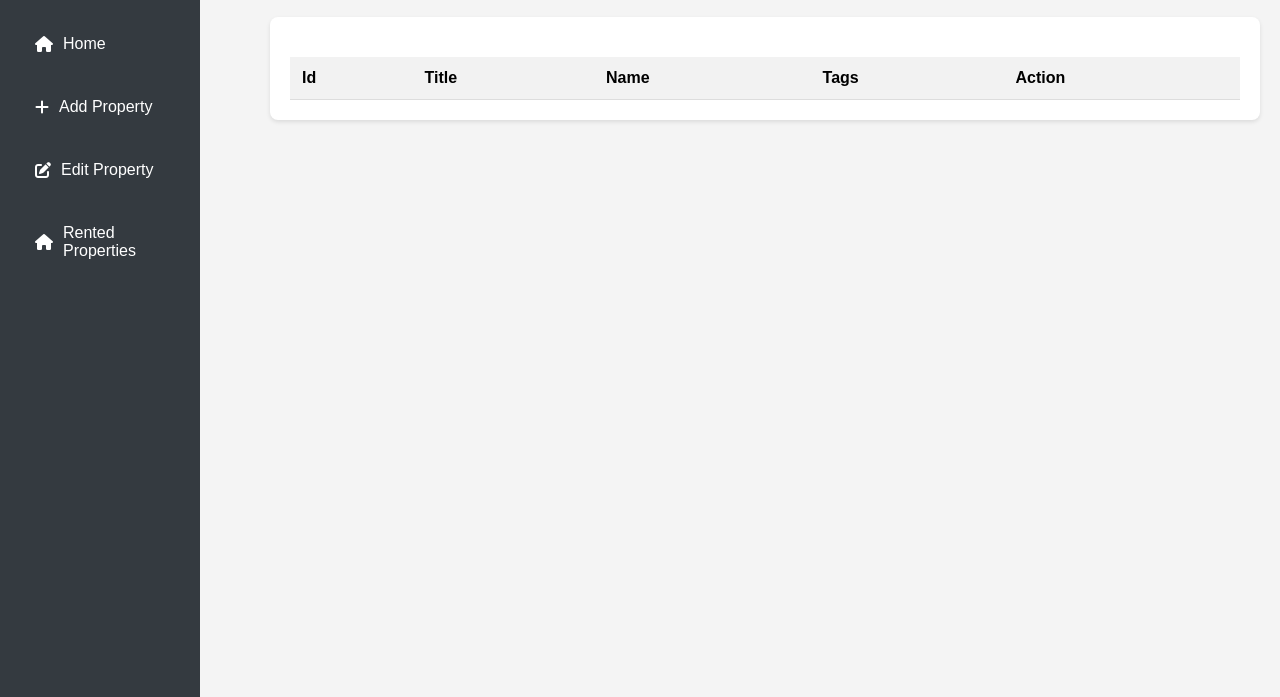
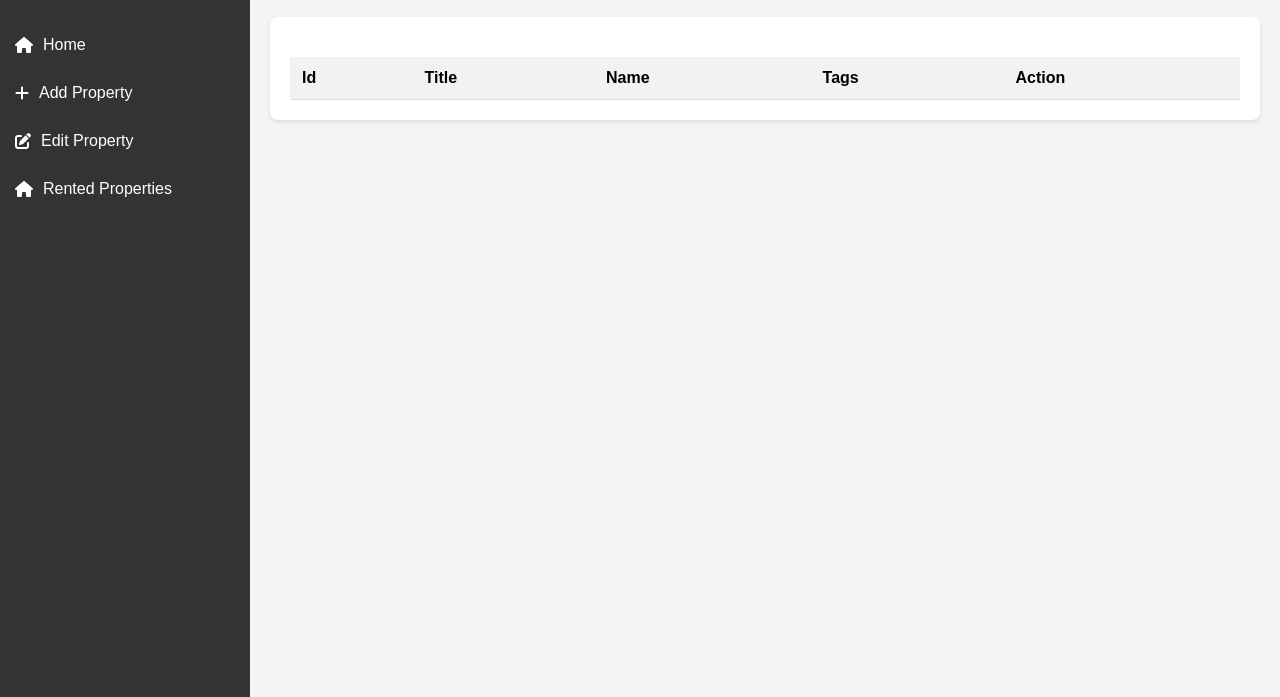
Before and after one commit to Marcusdev97/myrenthub, a website: page public/html/edit_property.html in a window 1280 px wide. Shown: the part 103-800 px from the top of the page. Drawn offline with Linux system fonts and the light colour scheme; no server answers.

Commit message:
Initial commit with project files

```diff
--- a/public/css/edit_property.css
+++ b/public/css/edit_property.css
@@ -9,38 +9,6 @@ body, html {
 /* Container Styles */
 .container {
   display: flex;
-}
-
-.sidebar {
-  width: 200px;
-  background-color: #343a40;
-  color: #fff;
-  padding: 20px;
-  box-sizing: border-box;
-}
-
-.sidebar .logo {
-  text-align: center;
-}
-
-.sidebar .menu {
-  list-style: none;
-  padding: 0;
-  margin: 0;
-}
-
-.sidebar .menu li {
-  margin: 15px 0;
-}
-
-.sidebar .menu li a {
-  color: #fff;
-  text-decoration: none;
-  font-size: 16px;
-}
-
-.sidebar .menu li a:hover {
-  text-decoration: underline;
 }
 
 .main-content {
```
